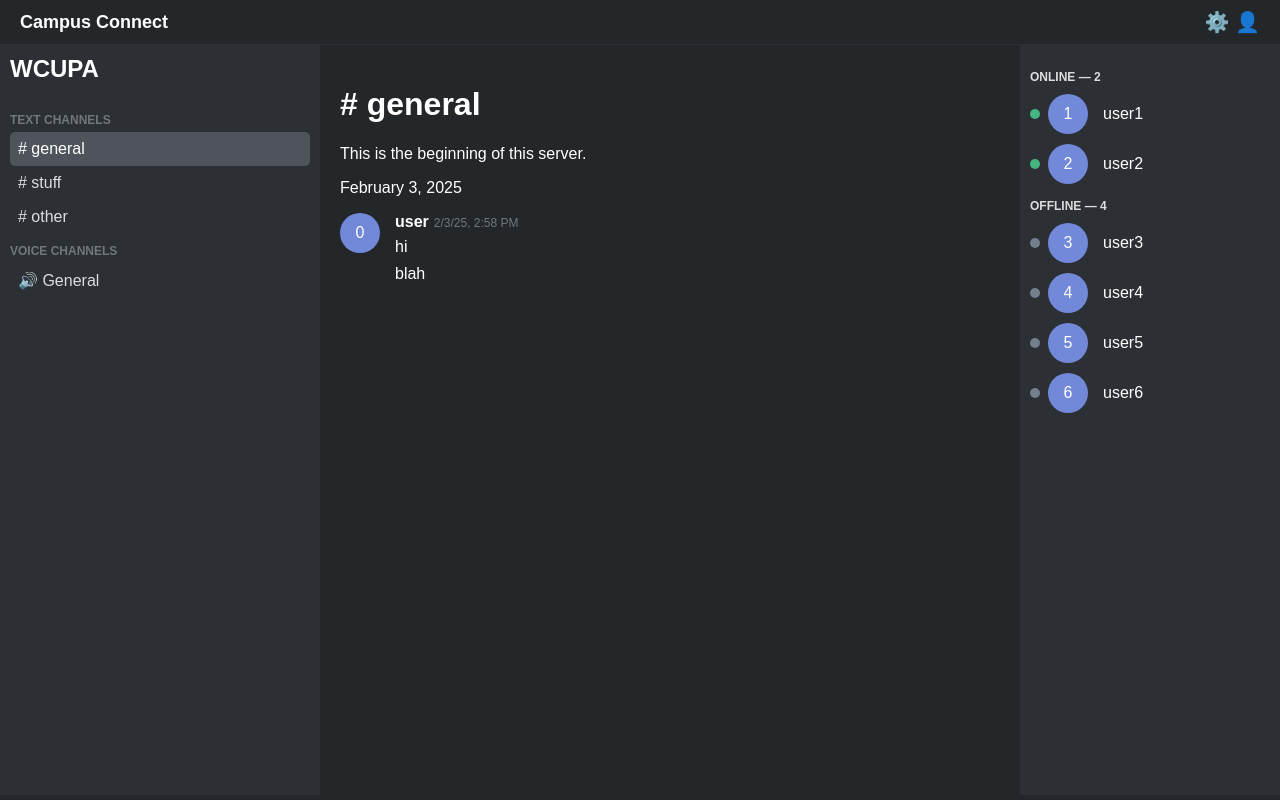
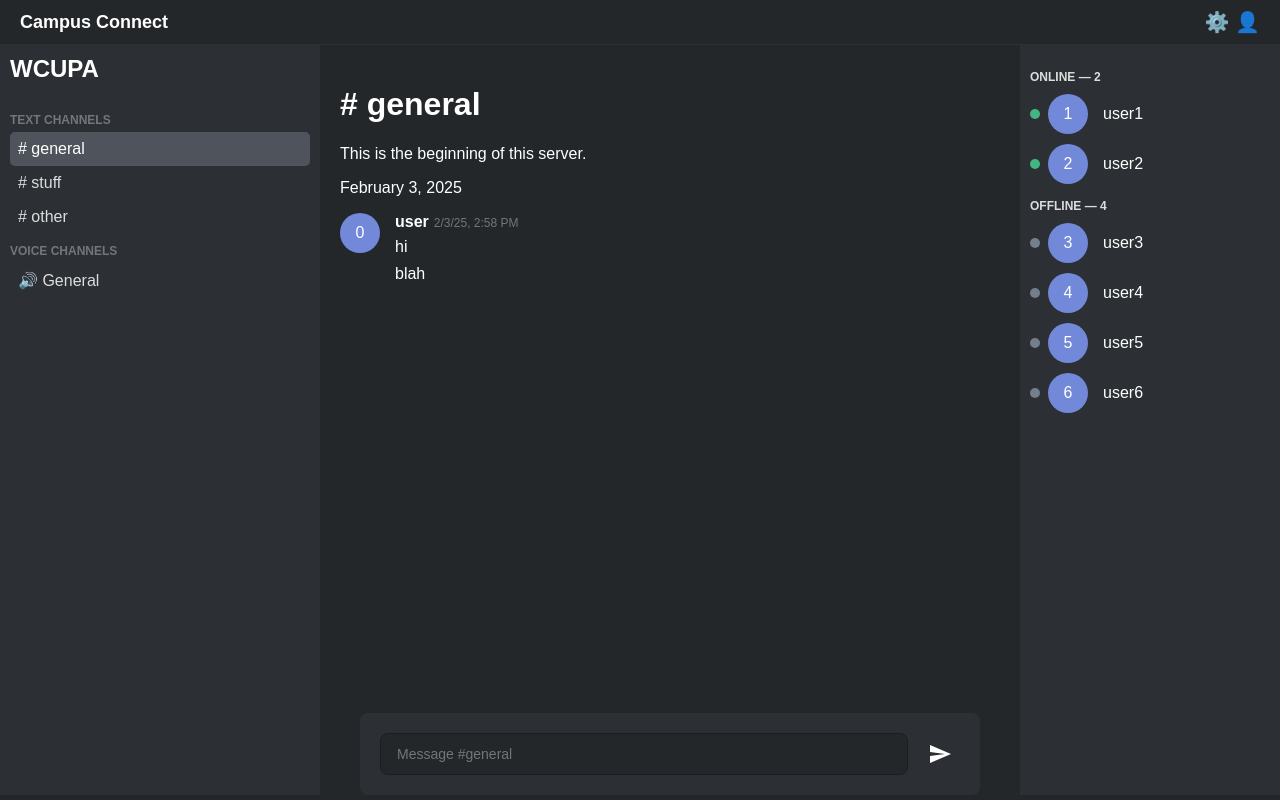
Before and after one commit to TylerGeiger513/Kubernetes, a React (Create React App) app in the folder frontend/: page / in a window 1280 px wide. Built offline with nearby package versions, Linux system fonts and the light colour scheme; no server answers.

Commit message:
added chat button

```diff
--- a/frontend/src/components/ServerUI.css
+++ b/frontend/src/components/ServerUI.css
@@ -52,14 +52,6 @@ body {
     padding: 10px;
     display: flex;
     flex-direction: column;
-    overflow-y: auto;
-    height: 100%;
-}
-
-.central-area {
-    width: 55%;
-    background-color: #23272A;
-    padding: 20px;
     overflow-y: auto;
     height: 100%;
 }
@@ -202,3 +194,63 @@ h3 {
     margin: 15px 0 10px;
     text-transform: uppercase;
 }
+
+.chat-messages {
+    flex: 1;
+    overflow-y: auto;
+    padding-bottom: 20px;
+  }
+
+  .chat-input-container {
+    display: flex;
+    align-items: center;
+    padding: 20px;
+    background-color: #2C2F33;
+    border-radius: 8px;
+    margin: 0 20px 20px 20px;
+  }
+
+  .chat-input {
+    flex: 1;
+    padding: 12px 16px;
+    background-color: #23272A;
+    border: 1px solid #1A1D21;
+    border-radius: 8px;
+    color: #DCDDDE;
+    font-size: 14px;
+    margin-right: 12px;
+  }
+
+  .chat-input:focus {
+    outline: none;
+    border-color: #7289DA;
+  }
+
+  .send-button {
+    background-color: var(--primary-a0);
+    border: none;
+    border-radius: 50%;
+    width: 40px;
+    height: 40px;
+    display: flex;
+    align-items: center;
+    justify-content: center;
+    cursor: pointer;
+    transition: background-color 0.2s;
+  }
+
+
+  .send-icon {
+    color: white;
+  }
+
+
+  .central-area {
+    display: flex;
+    width: 55%;
+    flex-direction: column;
+    background-color: #23272A;
+    padding: 20px;
+    overflow-y: auto;
+    height: 100%;
+}
--- a/frontend/src/components/ServerUI.jsx
+++ b/frontend/src/components/ServerUI.jsx
@@ -45,6 +45,8 @@ const LeftSidebar = () => (
 
 const CentralArea = () => (
   <div className="central-area">
+    <div className="chat-messages">
+
       <header>
         <h1 className="header-title"># general</h1>
         <p className="header-subtitle">This is the beginning of this server.</p>
@@ -59,6 +61,20 @@ const CentralArea = () => (
           <p>hi</p>
           <p>blah</p>
         </div>
+      </div>
+    </div>
+
+    <div className="chat-input-container">
+      <input
+        type="text"
+        placeholder="Message #general"
+        className="chat-input"
+      />
+      <button className="send-button">
+        <svg viewBox="0 0 24 24" width="24" height="24" className="send-icon">
+          <path fill="currentColor" d="M2.01 21L23 12 2.01 3 2 10l15 2-15 2z"></path>
+        </svg>
+      </button>
     </div>
   </div>
 );
```
Lines whose indentation alone changed are shown as unchanged.
